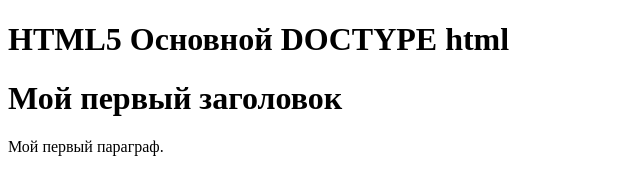
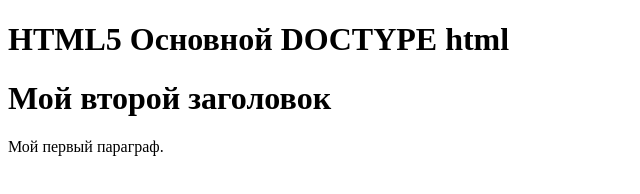
Before and after one commit to kruchkomar1a/index2, a plain HTML site: page index.html in a window 1280 px wide. Shown: the whole page, without its empty margins (0-640 px from the left). Drawn offline with Linux system fonts and the light colour scheme.

Commit message:
the second change

```diff
--- a/index.html
+++ b/index.html
@@ -9,7 +9,7 @@
 
   <h1>HTML5 Основной DOCTYPE html</h1>
 
-  <h1>Мой первый заголовок</h1>
+  <h1>Мой второй заголовок</h1>
   <p>Мой первый параграф.</p>
 
  </body>
```
